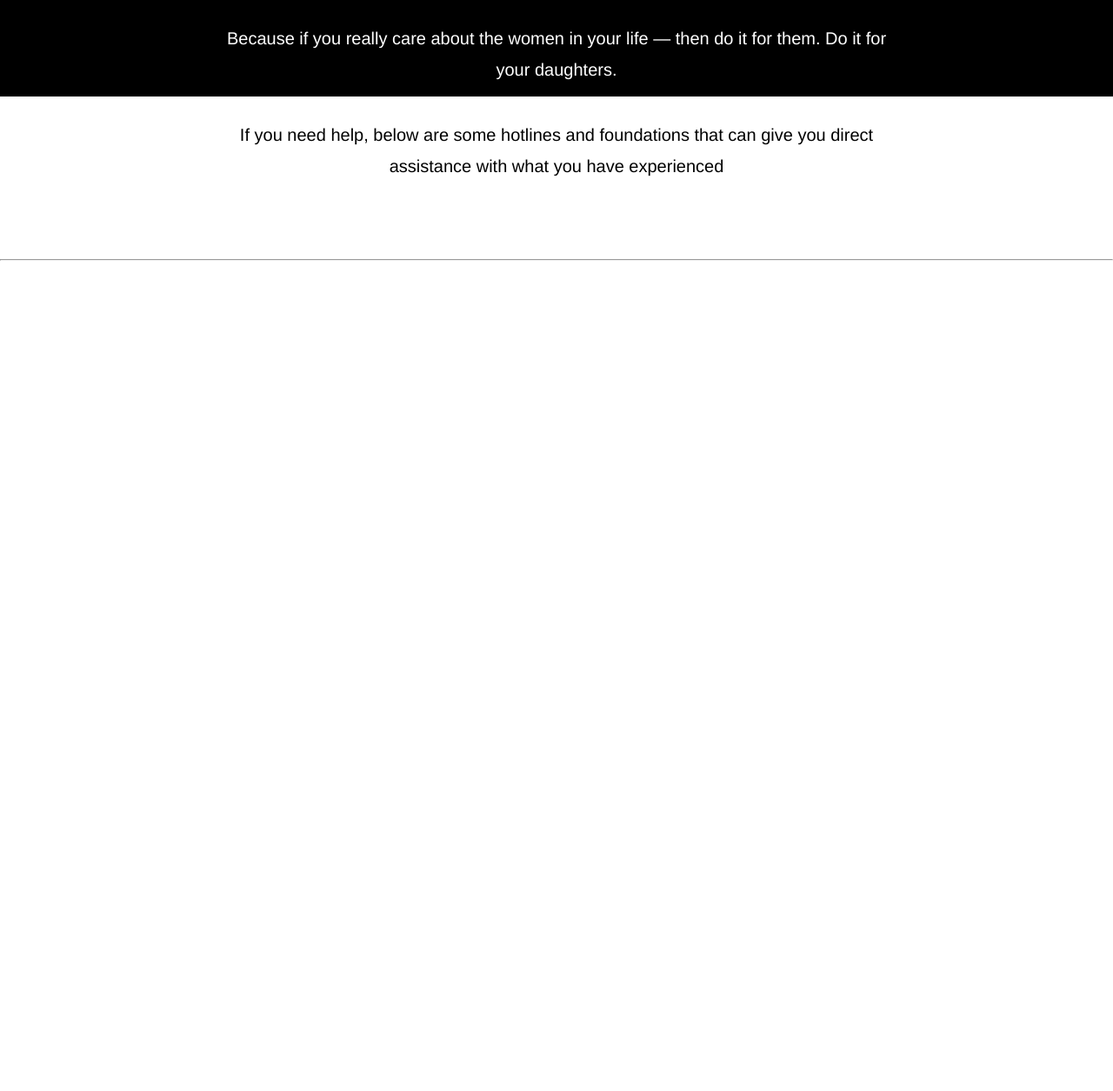
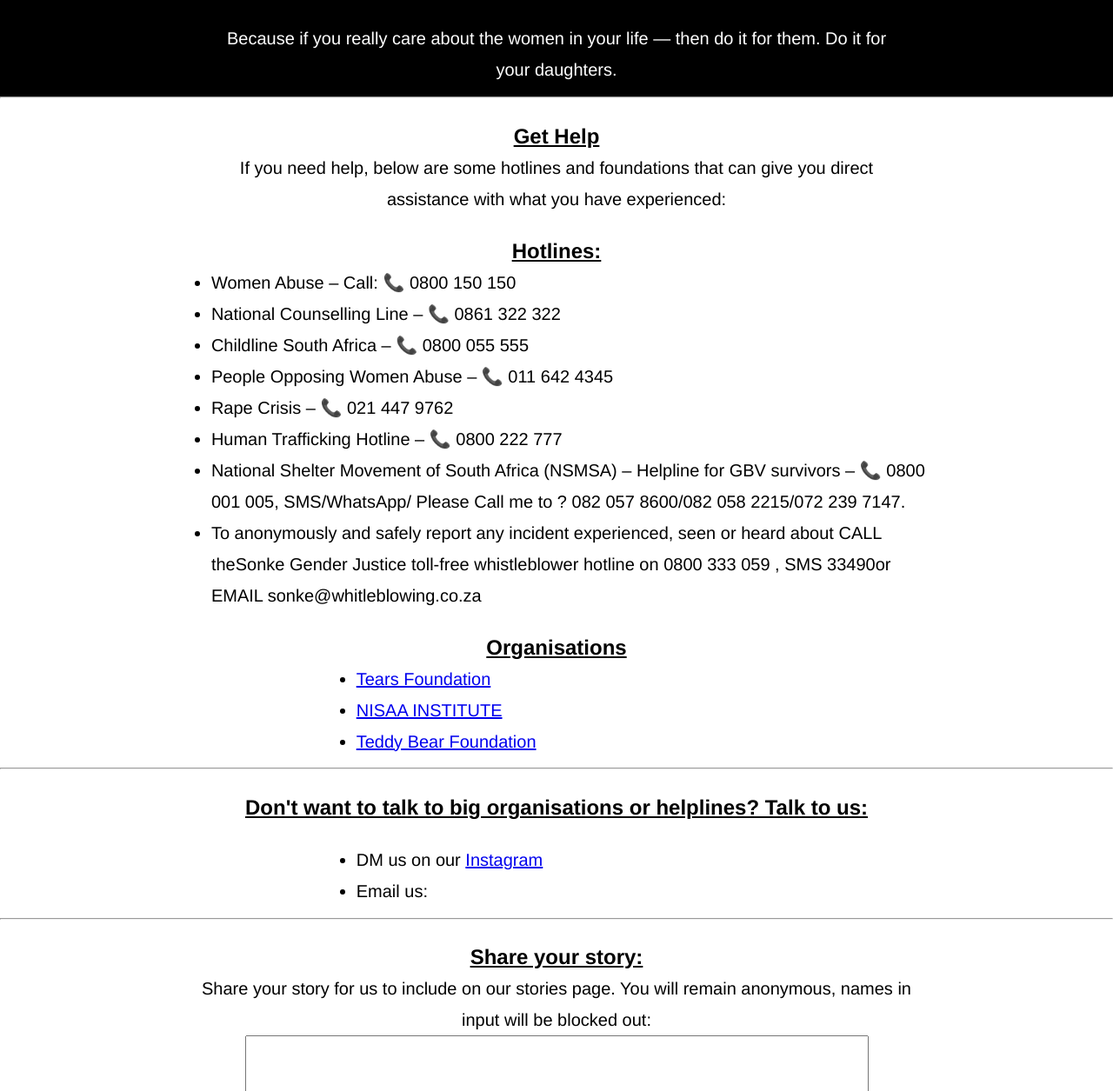
Before and after one commit to Do-It-For-Your-Daughters/do-it-for-your-daughters, a plain HTML site: page index.html in a window 1280 px wide. Shown: the part 1545-2800 px from the top of the page at 87% size. Before the commit the page ends 1845 px from the top, so only its background shows below. Drawn offline with Linux system fonts and the light colour scheme.

Commit message:
Add get help and talk sections

```diff
--- a/index.html
+++ b/index.html
@@ -41,11 +41,49 @@
                 Because if you really care about the women in your life — then do it for them. Do it for your daughters.
                 </p>
         </section>
+        <hr>
         <section id="help">
-            <p>If you need help, below are some hotlines and foundations that can give you direct<br>assistance with what you have experienced</p>
+            <h1>Get Help</h1>
+            <p>If you need help, below are some hotlines and foundations that can give you direct<br>assistance with what you have experienced:</p>
+            <br>
+            <h2>Hotlines:</h2>
+            <ul>
+                <li>Women Abuse – Call: 📞 0800 150 150</li>
+                <li>National Counselling Line – 📞 0861 322 322</li>
+                <li>Childline South Africa – 📞 0800 055 555</li>
+                <li>People Opposing Women Abuse – 📞 011 642 4345</li>
+                <li>Rape Crisis – 📞 021 447 9762                </li>
+                <li>Human Trafficking Hotline – 📞 0800 222 777                </li>
+                <li>National Shelter Movement of South Africa (NSMSA) – Helpline for GBV survivors – 📞 0800 001 005, SMS/WhatsApp/ Please Call me to ? 082 057 8600/082 058 2215/072 239 7147.</li>
+                <li>To anonymously and safely report any incident experienced, seen or heard about CALL theSonke Gender Justice toll-free whistleblower hotline on 0800 333 059 , SMS 33490or EMAIL sonke@whitleblowing.co.za </li>
+            </ul>
+            <br>
+            <h2>Organisations</h2>
+            <ul>
+                <li><a href="https://tears.co.za/#:~:text=TEARS%20is%20a%20women%2Dled,locator%2C%20*134*7355%23">Tears Foundation</a></li>
+                <li><a href="https://www.nisaa.org.za/">NISAA INSTITUTE</a></li>
+                <li><a href="https://teddybearfoundation.org.za/">Teddy Bear Foundation</a></li>
+            </ul>
         </section>
-        <section id="talk"></section>
-        <section id="share"></section>
+        <hr>
+        <section id="talk">
+            <h1>Don't want to talk to big organisations or helplines? Talk to us:</h1>
+            <br>
+            <ul>
+                <li>DM us on our <a href="https://www.instagram.com/do.it.for.your.daughters/">Instagram</a></li>
+                <li>Email us: </li>
+            </ul>
+        </section>
+        <hr>
+        <section id="share">
+            <h2>Share your story:</h2>
+            <p>Share your story for us to include on our stories page.
+                You will remain anonymous, names in input will be blocked out:</p>
+
+                    <textarea id="userStory" rows="10" cols="75"></textarea>
+                    <button id="storySubmit">Submit</button>
+
+        </section>
     </main>
 
     <hr>
--- a/style.css
+++ b/style.css
@@ -26,11 +26,11 @@
     font: inherit;
   }
 
-  p, h1, h2, h3, h4, h5, h6 {
+  p, h1, h2, h3, h4, h5, h6, li {
     overflow-wrap: break-word;
   }
 
-  p {
+  p, li {
     text-wrap: pretty;
     hyphens: auto;  /* My addition */
   }
@@ -106,11 +106,23 @@
 
 }
 
-p {
+p, li {
     line-height: 1.8;
     font-weight: 550;
     max-width: 75ch;
     min-width: 45ch;
     font-size: 20px;
-    text-align: center;
 }
+
+p {
+    text-align: center;;
+}
+
+h1, h2 {
+    text-decoration: underline;
+}
+
+ul {
+    display: flex;
+    flex-flow: column wrap;
+}
```
